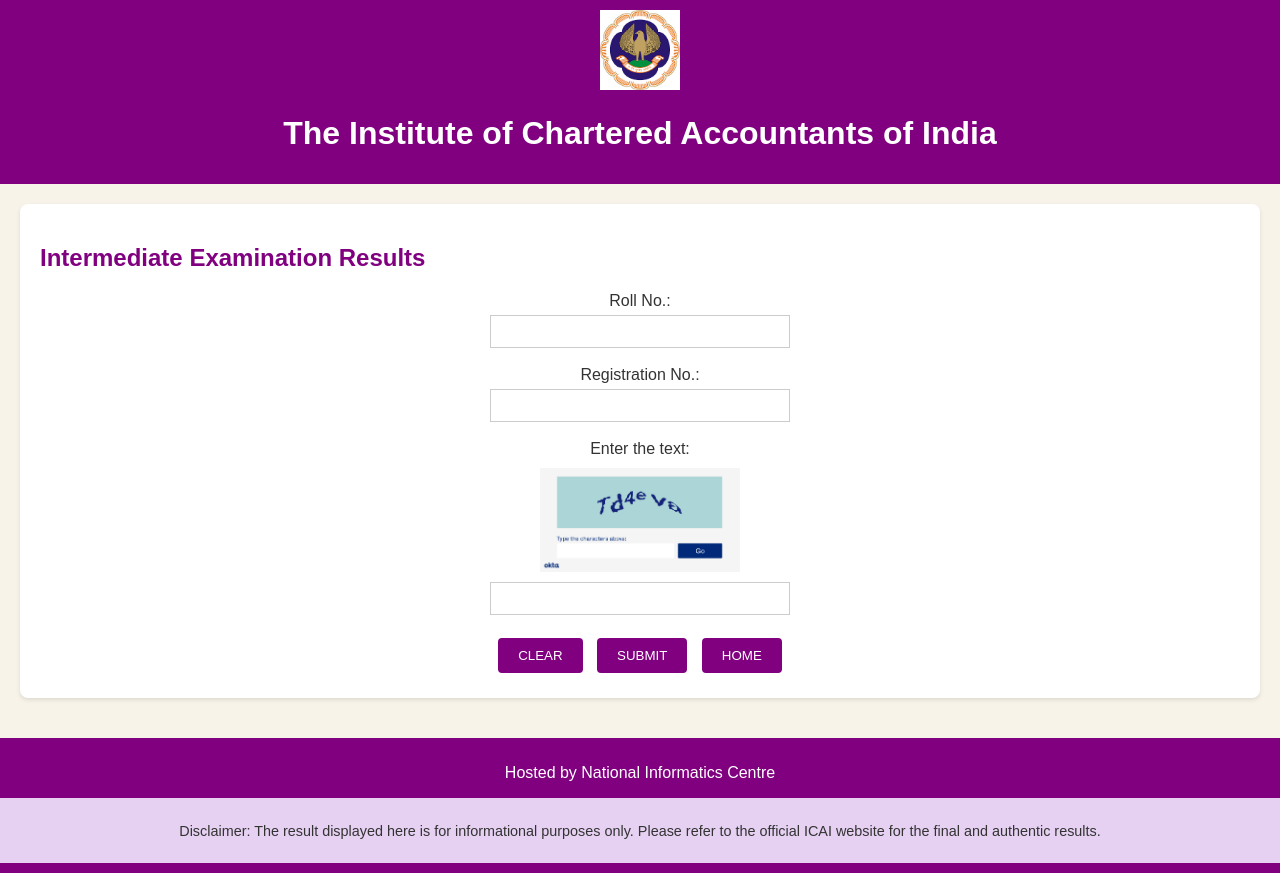
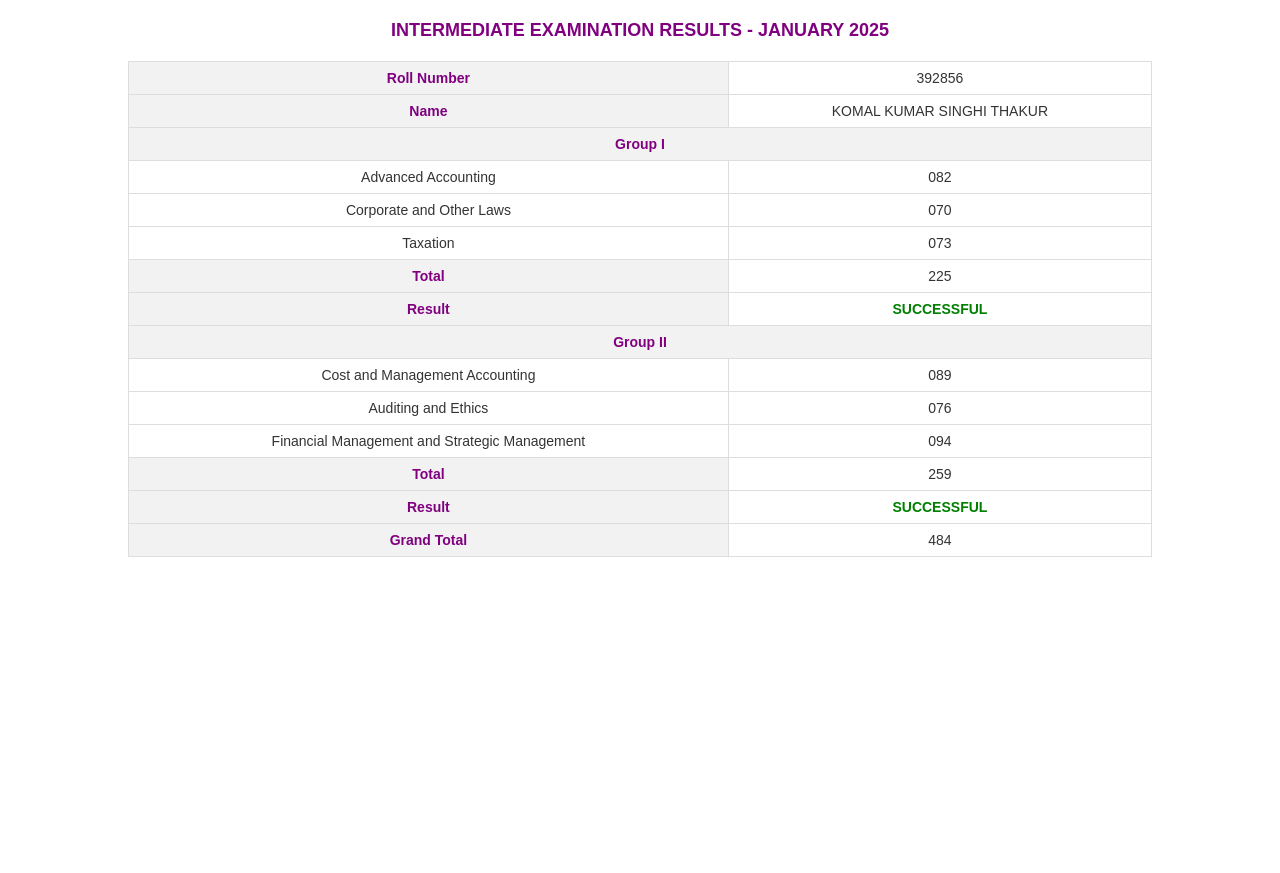
Before and after one commit to kkstcaptain/Icai-result, a plain HTML site: page result.html in a window 1280 px wide. After the commit the page ends 800 px from the top, so only its background shows below. Drawn offline with Linux system fonts and the light colour scheme.

Commit message:
Update result.html

```diff
--- a/result.html
+++ b/result.html
@@ -3,40 +3,106 @@
 <head>
     <meta charset="UTF-8">
     <meta name="viewport" content="width=device-width, initial-scale=1.0">
-    <title>ICAI Exam Results</title>
-    <link rel="stylesheet" href="style.css">
+    <title>Intermediate Exam Result</title>
+    <style>
+        body {
+            font-family: Arial, sans-serif;
+            background-color: #ffffff;
+            color: #333;
+            margin: 0;
+            padding: 0;
+        }
+        .header {
+            text-align: center;
+            margin: 20px 0;
+            font-size: 18px;
+            color: purple;
+            font-weight: bold;
+        }
+        .result-table {
+            width: 80%;
+            margin: 20px auto;
+            border-collapse: collapse;
+            font-size: 14px;
+        }
+        .result-table th, .result-table td {
+            border: 1px solid #ddd;
+            padding: 8px;
+            text-align: center;
+        }
+        .result-table th {
+            background-color: #f2f2f2;
+            color: purple;
+        }
+        .success {
+            color: green;
+            font-weight: bold;
+        }
+    </style>
 </head>
 <body>
     <div class="header">
-        <img src="icai-logo.png" alt="ICAI Logo">
-        <h1>The Institute of Chartered Accountants of India</h1>
+        INTERMEDIATE EXAMINATION RESULTS - JANUARY 2025
     </div>
-    <main>
-        <section class="results-section">
-            <h2>Intermediate Examination Results</h2>
-            <div class="result-form">
-                <form action="result-details.html" method="get">
-                    <label for="rollNumber">Roll No.:</label>
-                    <input type="text" id="rollNumber" name="rollNumber"><br><br>
-                    <label for="registrationNumber">Registration No.:</label>
-                    <input type="text" id="registrationNumber" name="registrationNumber"><br><br>
-                    <div class="captcha">
-                        <label for="captcha">Enter the text:</label>
-                        <img src="captcha.png" alt="Captcha">
-                        <input type="text" id="captcha" name="captcha">
-                    </div><br>
-                    <button type="button" class="clear-button">CLEAR</button>
-                    <button type="submit">SUBMIT</button>
-                    <button type="button" onclick="window.location.href='index.html'" class="home-button">HOME</button>
-                </form>
-            </div>
-        </section>
-    </main>
-    <footer>
-        <p>Hosted by National Informatics Centre</p>
-        <div class="disclaimer">
-            <p>Disclaimer: The result displayed here is for informational purposes only. Please refer to the official ICAI website for the final and authentic results.</p>
-        </div>
-    </footer>
+    <table class="result-table">
+        <tr>
+            <th>Roll Number</th>
+            <td>392856</td>
+        </tr>
+        <tr>
+            <th>Name</th>
+            <td>KOMAL KUMAR SINGHI THAKUR</td>
+        </tr>
+        <tr>
+            <th colspan="2">Group I</th>
+        </tr>
+        <tr>
+            <td>Advanced Accounting</td>
+            <td>082</td>
+        </tr>
+        <tr>
+            <td>Corporate and Other Laws</td>
+            <td>070</td>
+        </tr>
+        <tr>
+            <td>Taxation</td>
+            <td>073</td>
+        </tr>
+        <tr>
+            <th>Total</th>
+            <td>225</td>
+        </tr>
+        <tr>
+            <th>Result</th>
+            <td class="success">SUCCESSFUL</td>
+        </tr>
+        <tr>
+            <th colspan="2">Group II</th>
+        </tr>
+        <tr>
+            <td>Cost and Management Accounting</td>
+            <td>089</td>
+        </tr>
+        <tr>
+            <td>Auditing and Ethics</td>
+            <td>076</td>
+        </tr>
+        <tr>
+            <td>Financial Management and Strategic Management</td>
+            <td>094</td>
+        </tr>
+        <tr>
+            <th>Total</th>
+            <td>259</td>
+        </tr>
+        <tr>
+            <th>Result</th>
+            <td class="success">SUCCESSFUL</td>
+        </tr>
+        <tr>
+            <th>Grand Total</th>
+            <td>484</td>
+        </tr>
+    </table>
 </body>
 </html>
```
